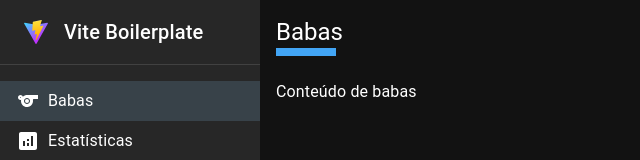
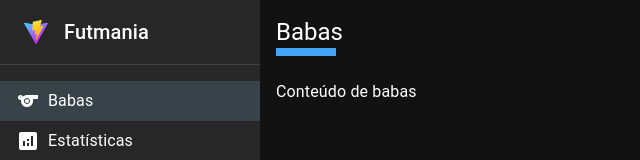
Before and after one commit to diasjoaovitor/futmania, a React (Vite) app: page / in a window 1280 px wide. Shown: the top 160 px of the page, without its empty margins (0-640 px from the left). Built offline with nearby package versions, Linux system fonts and the light colour scheme; no server answers; the HTML template or start-up script is replaced by a standard one.

Commit message:
refactor: update app name

```diff
--- a/src/shared/components/Logo/index.tsx
+++ b/src/shared/components/Logo/index.tsx
@@ -7,7 +7,7 @@ export function Logo() {
     <Box sx={GS.FlexRow}>
       <ViteIcon />
       <Typography ml={1} variant="h6">
-        Vite Boilerplate
+        Futmania
       </Typography>
     </Box>
   )
```
Also changed, not shown: 1 other file (tests, documents, lock files or other folders).
